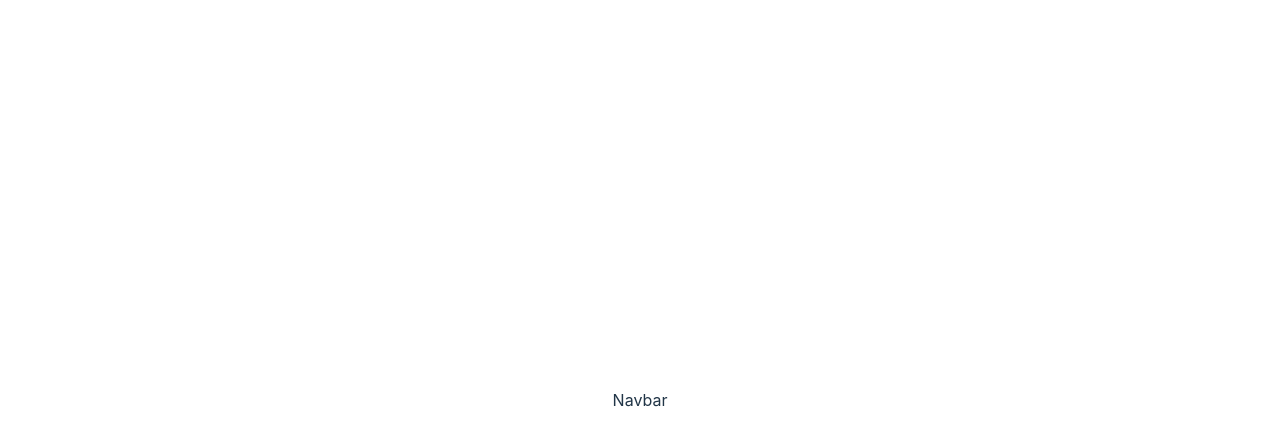
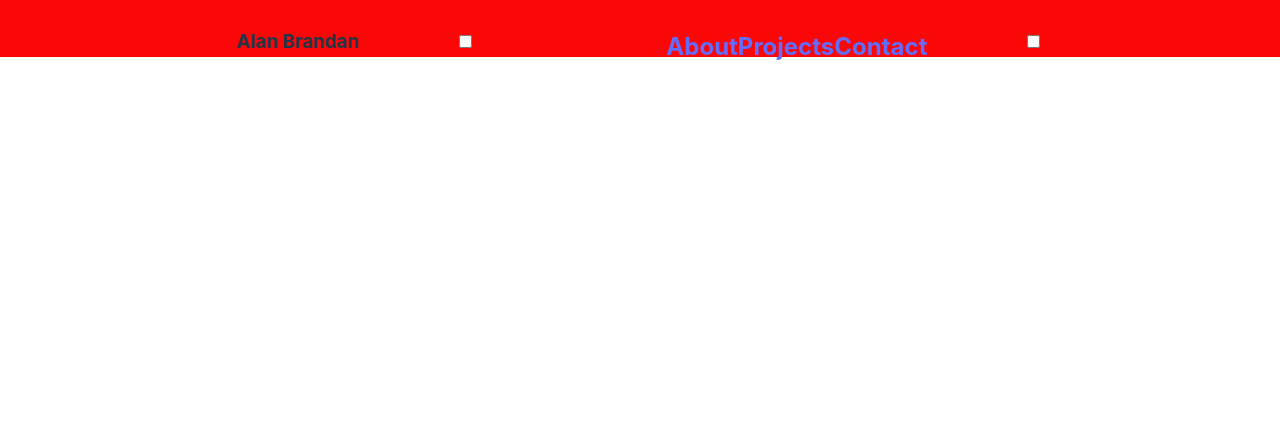
Before and after one commit to Alan-brandan/gamedev-portfolio, a React (Vite) app: page / in a window 1280 px wide. Shown: the top 446 px of the page. Built offline with nearby package versions, Linux system fonts and the light colour scheme.

Commit message:
basic navbar component

```diff
--- a/package.json
+++ b/package.json
@@ -11,7 +11,8 @@
   },
   "dependencies": {
     "react": "^18.2.0",
-    "react-dom": "^18.2.0"
+    "react-dom": "^18.2.0",
+    "styled-components": "^6.1.8"
   },
   "devDependencies": {
     "@types/react": "^18.2.56",
--- a/src/App.tsx
+++ b/src/App.tsx
@@ -1,15 +1,12 @@
-import { useState } from 'react'
-import reactLogo from './assets/react.svg'
-import viteLogo from '/vite.svg'
 import './App.css'
 import { Navbar } from './Components/Navbar'
 
 function App() {
-  const [count, setCount] = useState(0)
 
   return (
     <>
       <Navbar></Navbar>
+
     </>
   )
 }
--- a/src/Components/Navbar.tsx
+++ b/src/Components/Navbar.tsx
@@ -1,7 +1,74 @@
-import React from 'react'
+import React, { useState, useEffect, useRef, Fragment } from "react";
+import styled, { css } from 'styled-components'
+
+
+const NavbarContainer = styled.div<{ hasscrolled: boolean }>`
+position: fixed;
+top: 0;
+left: 0;
+height: 57px;
+width: 100%;
+z-index: 900;
+background-color: ${(props) => (props.hasscrolled ? '#f0f0f0' : '#fa0808')};
+`;
+
+const NavbarElements = styled.div`
+display: flex;
+justify-content: space-between;
+align-items: center;
+width: 63%;
+transition: 0.4s ease-in-out;
+margin: -1px auto 0 auto;
+
+`;
+
+const NavbarSections = styled.div`
+display: flex;
+align-items: center;
+margin-right: 0;
+padding-top: 10px;
+
+`;
+
 
 export const Navbar = () => {
+
+  const [scrolled, setScrolled] = useState<boolean>(false);
+
+
+  useEffect(() => {
+    const onScroll = () => {
+      setScrolled(window.scrollY > 300);
+    };
+
+    window.addEventListener("scroll", onScroll);
+    return () => window.removeEventListener("scroll", onScroll);
+  }, []);
+
+
   return (
-    <div>Navbar</div>
+    <NavbarContainer hasscrolled={scrolled} >
+      <NavbarElements>
+        <h3>Alan Brandan</h3>
+        <input type="checkbox" className="navmenu-togle" id="navmenu-togle" />
+        <label htmlFor="navmenu-togle" className="navmenu-togle-label">
+          <div className="navmenutogle-clickarea">
+            <span></span>
+          </div>
+        </label>
+        <NavbarSections>
+          <a className={"navbar_section"}
+          ><h2>About</h2></a>
+          <a className={"navbar_section"}
+          ><h2>Projects</h2></a>
+          <a className={"navbar_section"}
+          ><h2>Contact</h2></a>
+        </NavbarSections>
+        <div className="lang_toggle">
+          <input type="checkbox" className="language_checkbox" />
+        </div>
+      </NavbarElements>
+    </NavbarContainer>
   )
+
 }
```
Also changed, not shown: 1 other file (tests, documents, lock files or other folders).
